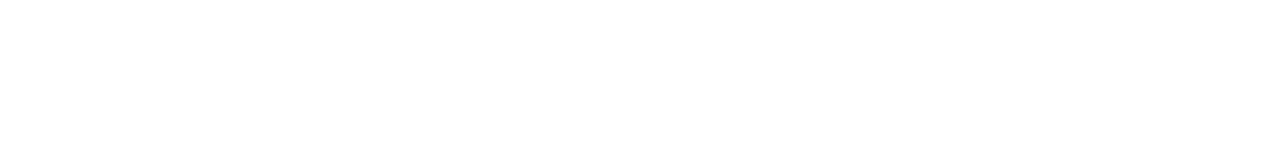
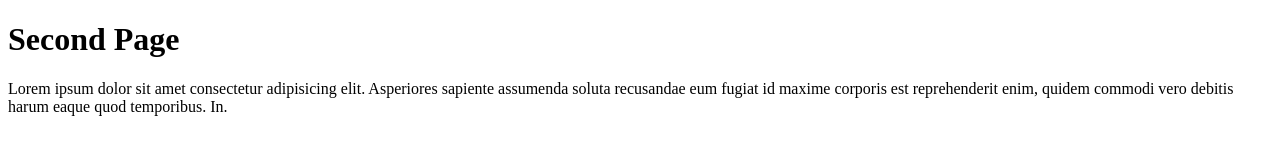
Before and after one commit to kalosius/focussed-work, a plain HTML site: page html introduction/aloisius.html in a window 1280 px wide. Drawn offline with Linux system fonts and the light colour scheme.

Commit message:
second commision

```diff
--- a/html introduction/aloisius.html
+++ b/html introduction/aloisius.html
@@ -1,12 +1,21 @@
 <!DOCTYPE html>
 <html lang="en">
+
 <head>
     <meta charset="UTF-8">
     <meta http-equiv="X-UA-Compatible" content="IE=edge">
     <meta name="viewport" content="width=device-width, initial-scale=1.0">
-    <title>Document</title>
+    <title>Aloisius Document</title>
 </head>
+
 <body>
+    <h1>Second Page</h1>
+    <p> Lorem ipsum dolor sit amet consectetur adipisicing elit. Asperiores
+         sapiente assumenda soluta recusandae eum
+        fugiat id maxime corporis est reprehenderit enim,
+         quidem commodi vero debitis harum eaque quod temporibus. In.
+    </p>
 
 </body>
+
 </html>
```
Also changed, not shown: html introduction/index.html (+2 -1 lines).
